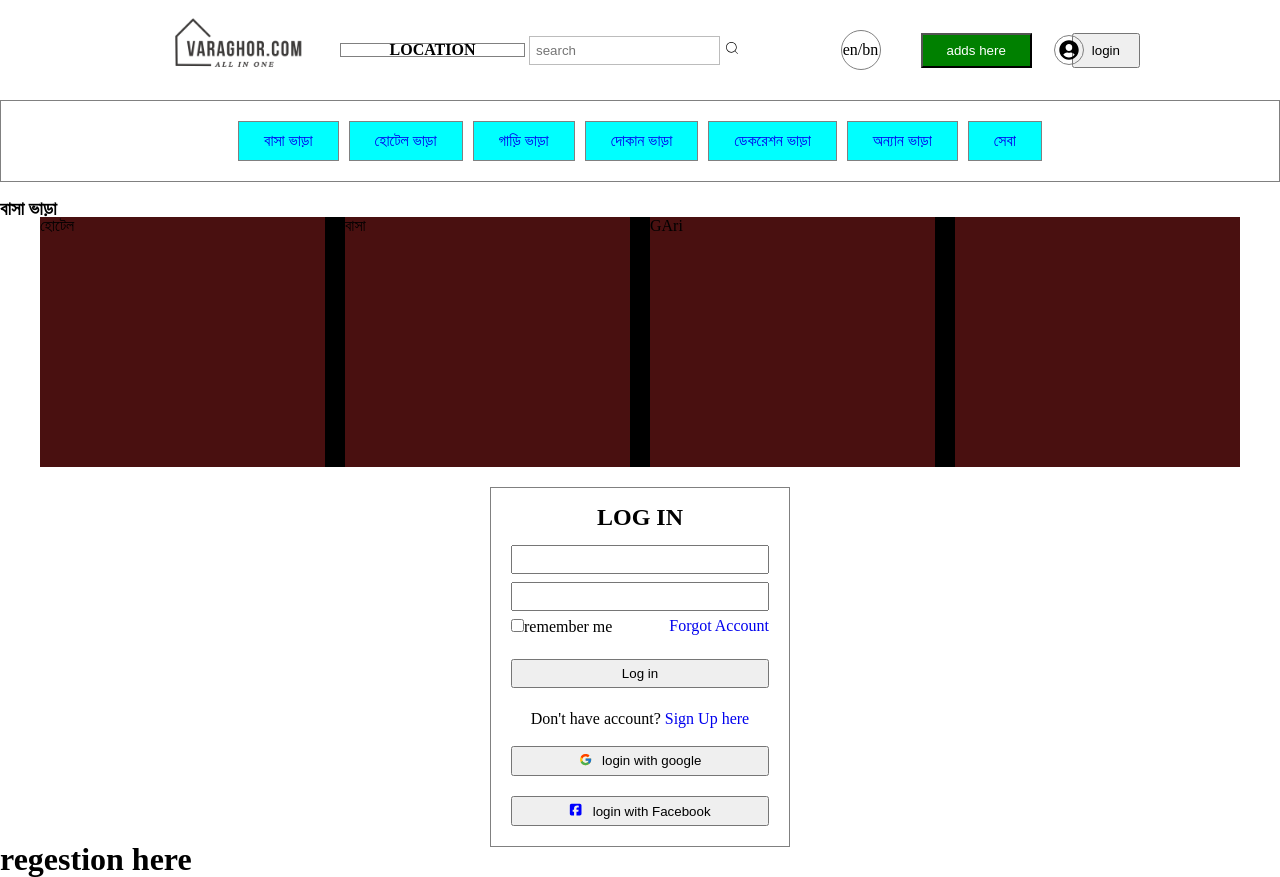
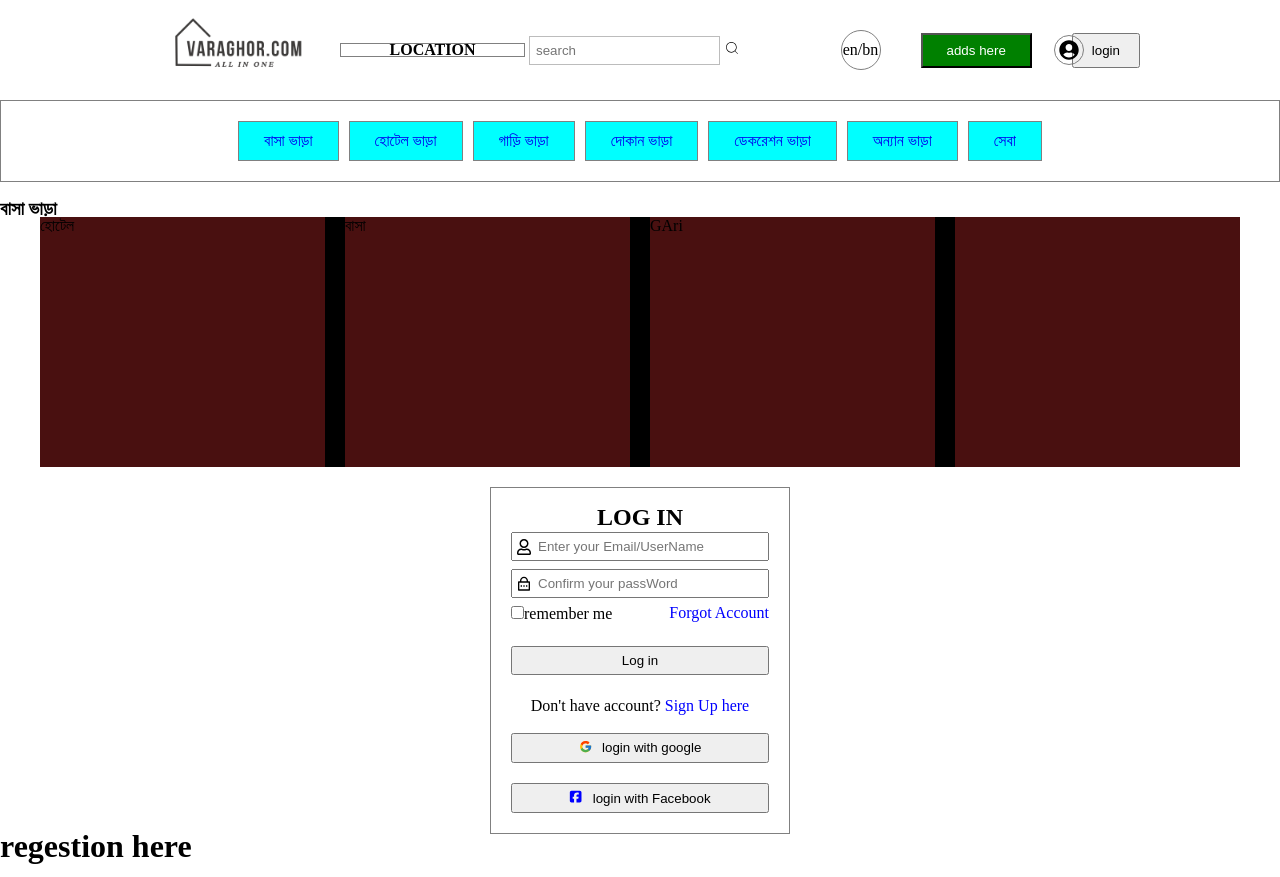
Before and after one commit to pronobiswas/verssionFirst, a React (Vite) app: page / in a window 1280 px wide. Built offline with nearby package versions, Linux system fonts and the light colour scheme.

Commit message:
login modified

```diff
--- a/src/Component/LogInForm/LoginForm.jsx
+++ b/src/Component/LogInForm/LoginForm.jsx
@@ -3,17 +3,26 @@ import './loginStyle.css'
 
 import { FcGoogle } from "react-icons/fc";
 import { FaSquareFacebook } from "react-icons/fa6";
+import { FaRegUser } from "react-icons/fa";
+import { RiLockPasswordLine } from "react-icons/ri";
 
 const LoginForm = () => {
   return (
     <>
+    <div className="loginMain">
       <div id="loginForm">
             <h2>Log In</h2>
-            <br />
-            <input type="text" />
-            <br />
-            <input type="password" />
-            <br />
+
+            <div className="userMail">
+                <span className='inputUserIconIcon'><FaRegUser /></span>
+                <input type="text" placeholder='Enter your Email/UserName'/>
+            </div>
+
+            <div className="userPassword">
+                <span className='inputPassIcon'><RiLockPasswordLine /></span>
+                <input type="password" placeholder='Confirm your passWord'/>
+            </div>
+
             <div className="loginHelp">
                 <p>
                     <input type="checkbox" id='rememberMe'/>
@@ -40,6 +49,7 @@ const LoginForm = () => {
                 </div>
             </div>
       </div>
+    </div>
     </>
   )
 }
--- a/src/Component/LogInForm/loginStyle.css
+++ b/src/Component/LogInForm/loginStyle.css
@@ -1,3 +1,11 @@
+/* .loginMain{
+    width: 100%;
+    min-height: 100vh;
+    display: flex;
+    align-items: center;
+    justify-content: center;
+
+} */
 #loginForm{
     width: 300px;
     padding: 20px;
@@ -5,13 +13,28 @@
     text-align: center;
     border: 1px solid gray;
 }
+#loginForm a{
+    color: blue;
+}
 #loginForm h2{
     text-transform: uppercase;
+    margin-bottom: 5px;
 }
-#loginForm >input{
+/* ==============inputIcon============= */
+.userMail,.userPassword{
+    position: relative;
+}
+.inputUserIconIcon,.inputPassIcon{
+    position: absolute;
+    top: 7px;
+    left: 5px;
+}
+/* ==============inputIcon============= */
+#loginForm input[type="text"],input[type="password"]{
     width: 100%;
     margin-bottom: 8px;
     padding: 5px;
+    padding-left: 25px;
 }
 .loginHelp{
     display: flex;
```
